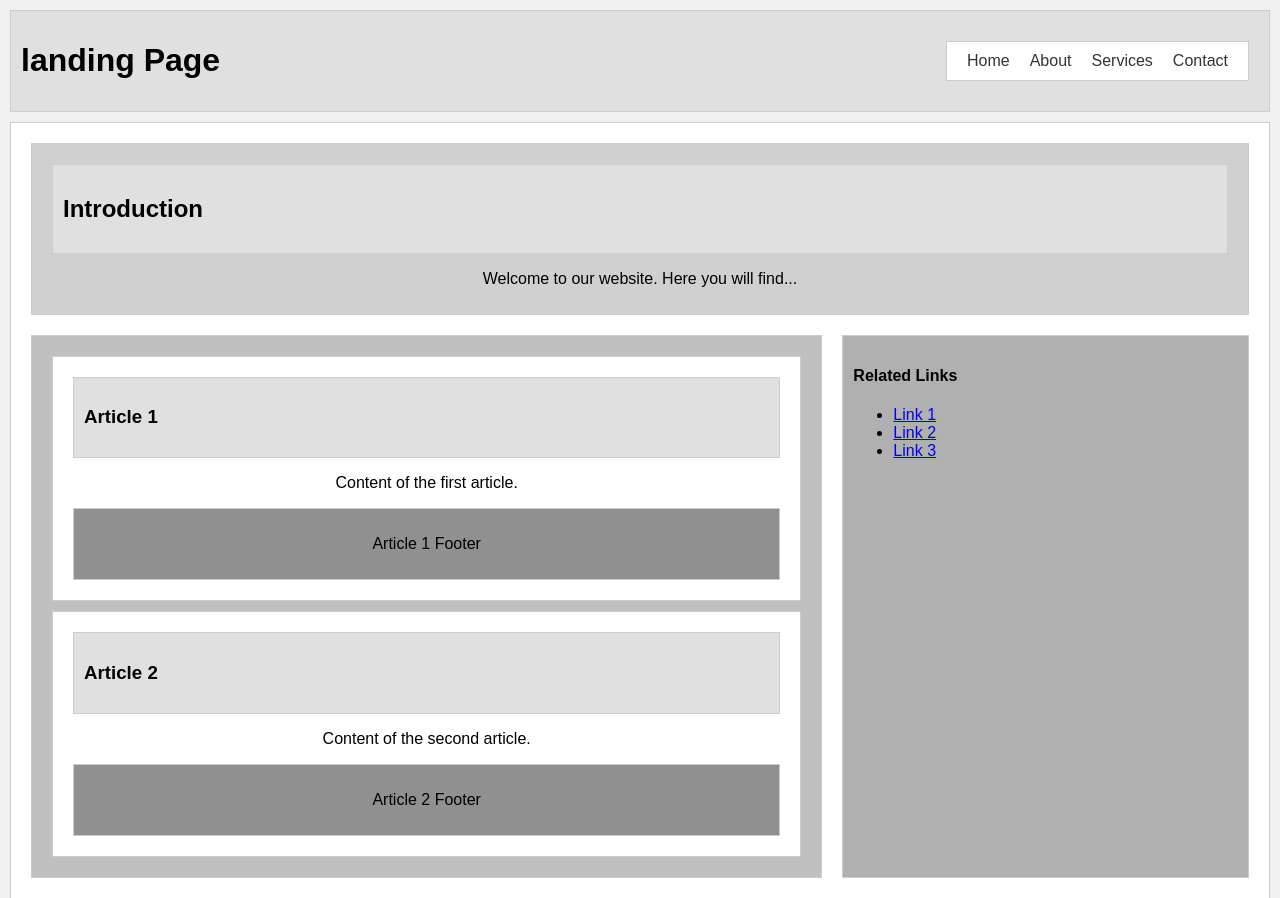
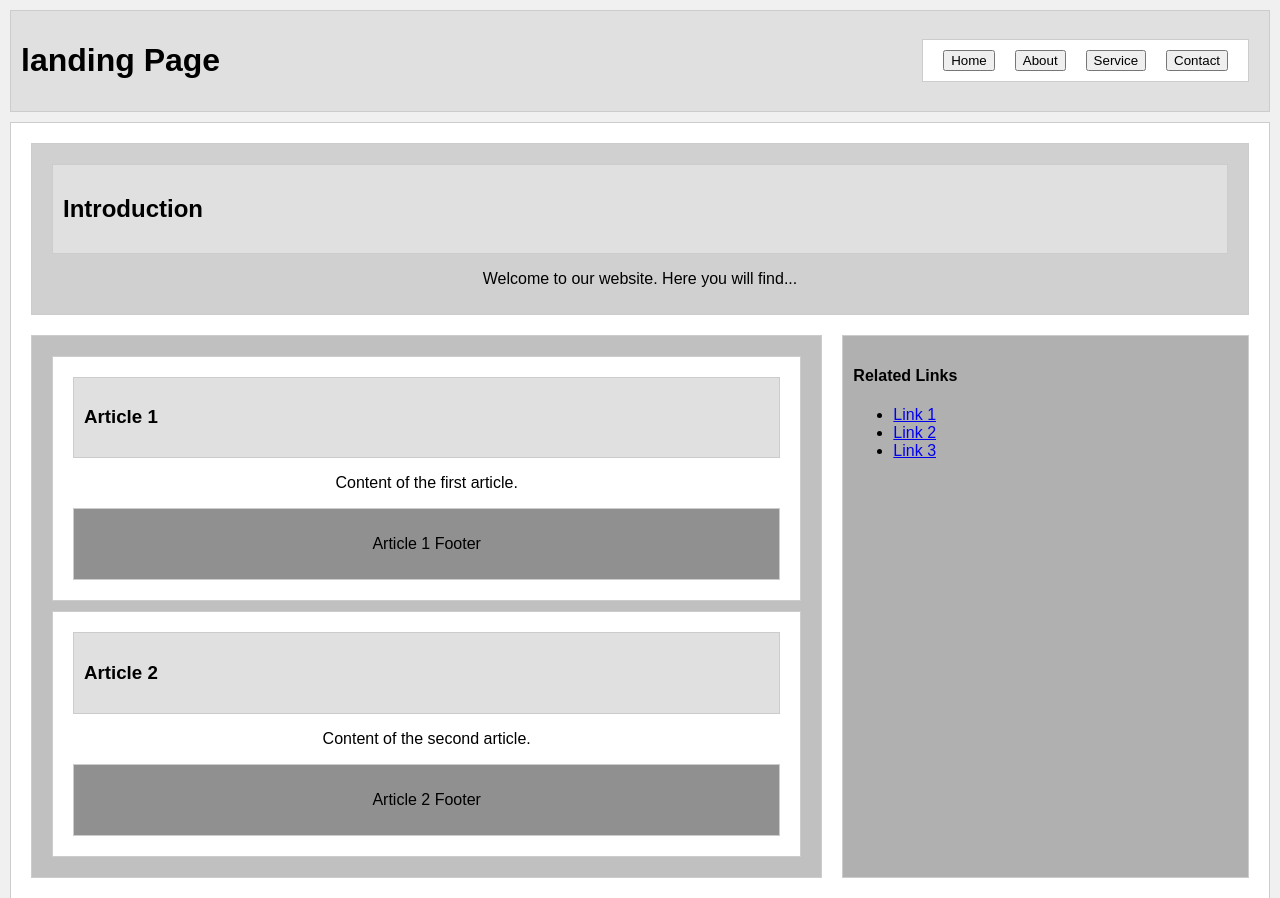
Before and after one commit to nicolasbellic/Web_template, a plain HTML site: page index.html in a window 1280 px wide. Shown: the top 898 px of the page. Drawn offline with Linux system fonts and the light colour scheme.

Commit message:
Update index.html

```diff
--- a/index.html
+++ b/index.html
@@ -11,10 +11,10 @@
         <h1>landing Page</h1>
         <nav>
             <ul>
-                <li><a href="#">Home</a></li>
-                <li><a href="#">About</a></li>
-                <li><a href="#">Services</a></li>
-                <li><a href="#">Contact</a></li>
+                <li><button class="button">Home</button></li>
+                <li><button class="button">About</button></li>
+                <li><button class="button">Service</button></li>
+                <li><button class="button">Contact</button></li>
             </ul>
         </nav>
     </header>
```
